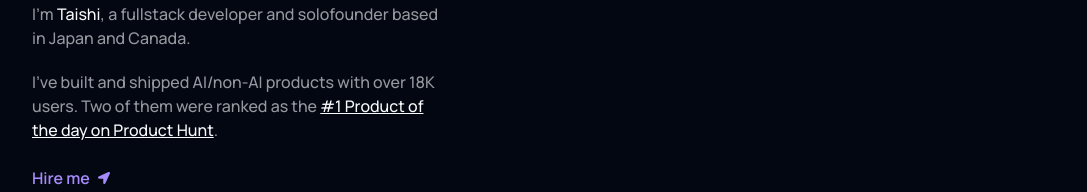
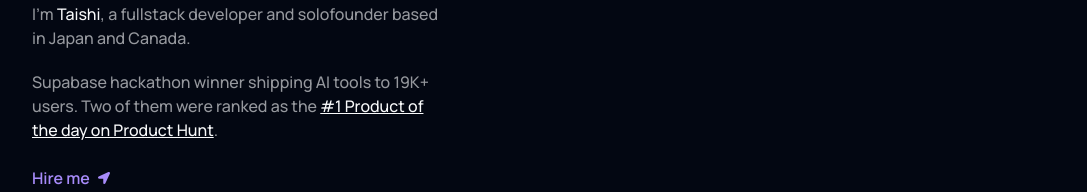
Before and after one commit to taishikato/portfolio-2, a Next.js app: page / in a window 1280 px wide. Shown: the part 210-402 px from the top of the page, without its empty margins (96-1183 px from the left). Built offline with nearby package versions, Linux system fonts and the light colour scheme.

Commit message:
Update RootLayout to highlight achievement as Supabase hackathon winner and adjust user count to 19K+.

```diff
--- a/src/app/layout.tsx
+++ b/src/app/layout.tsx
@@ -59,8 +59,8 @@ export default function RootLayout({
                     Canada.
                   </span>
                   <p>
-                    I&apos;ve built and shipped AI/non-AI products with over 18K
-                    users. Two of them were ranked as the{" "}
+                    Supabase hackathon winner shipping AI tools to 19K+ users.
+                    Two of them were ranked as the{" "}
                     <a
                       href="https://www.producthunt.com/products/supavec#supavec"
                       target="_blank"
```
